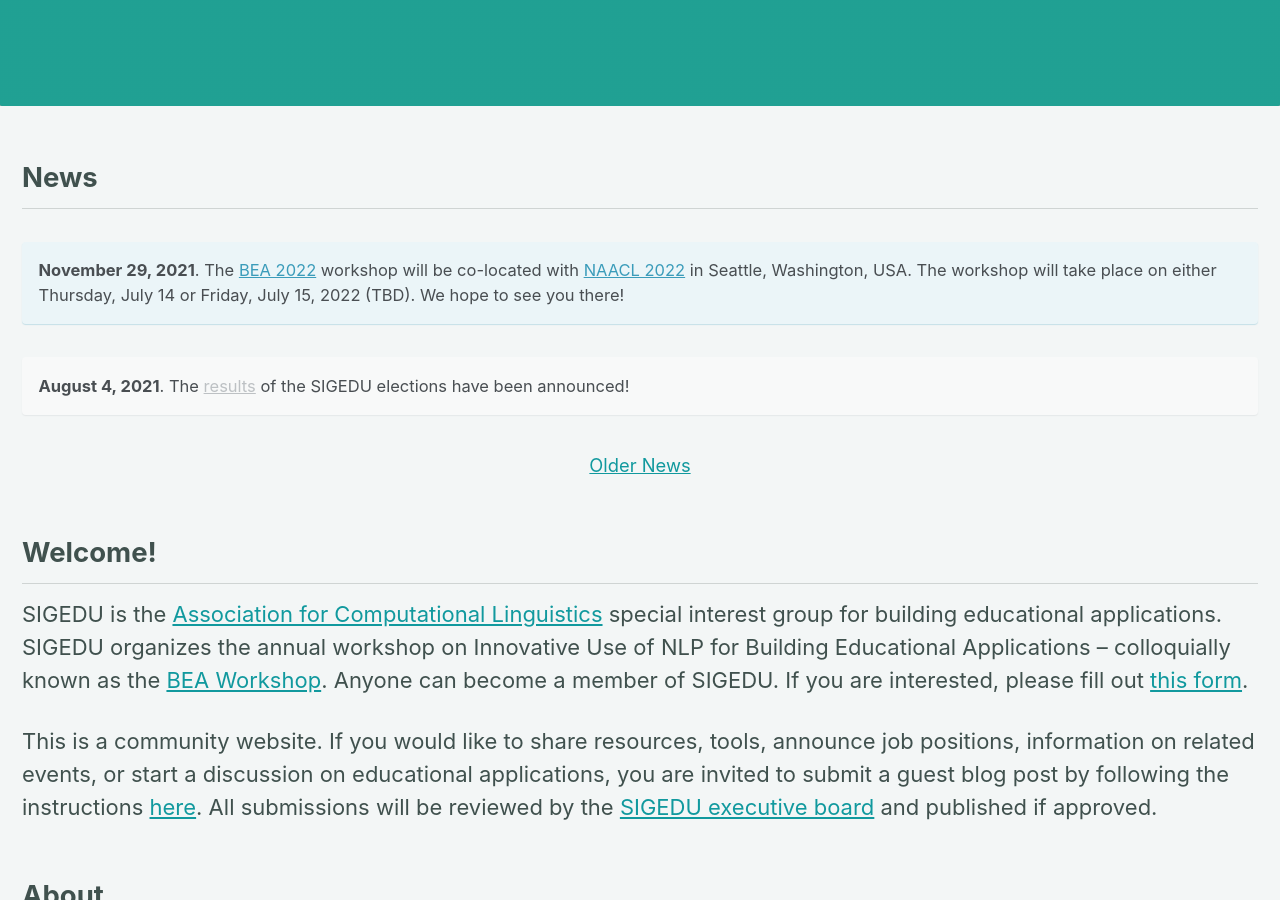
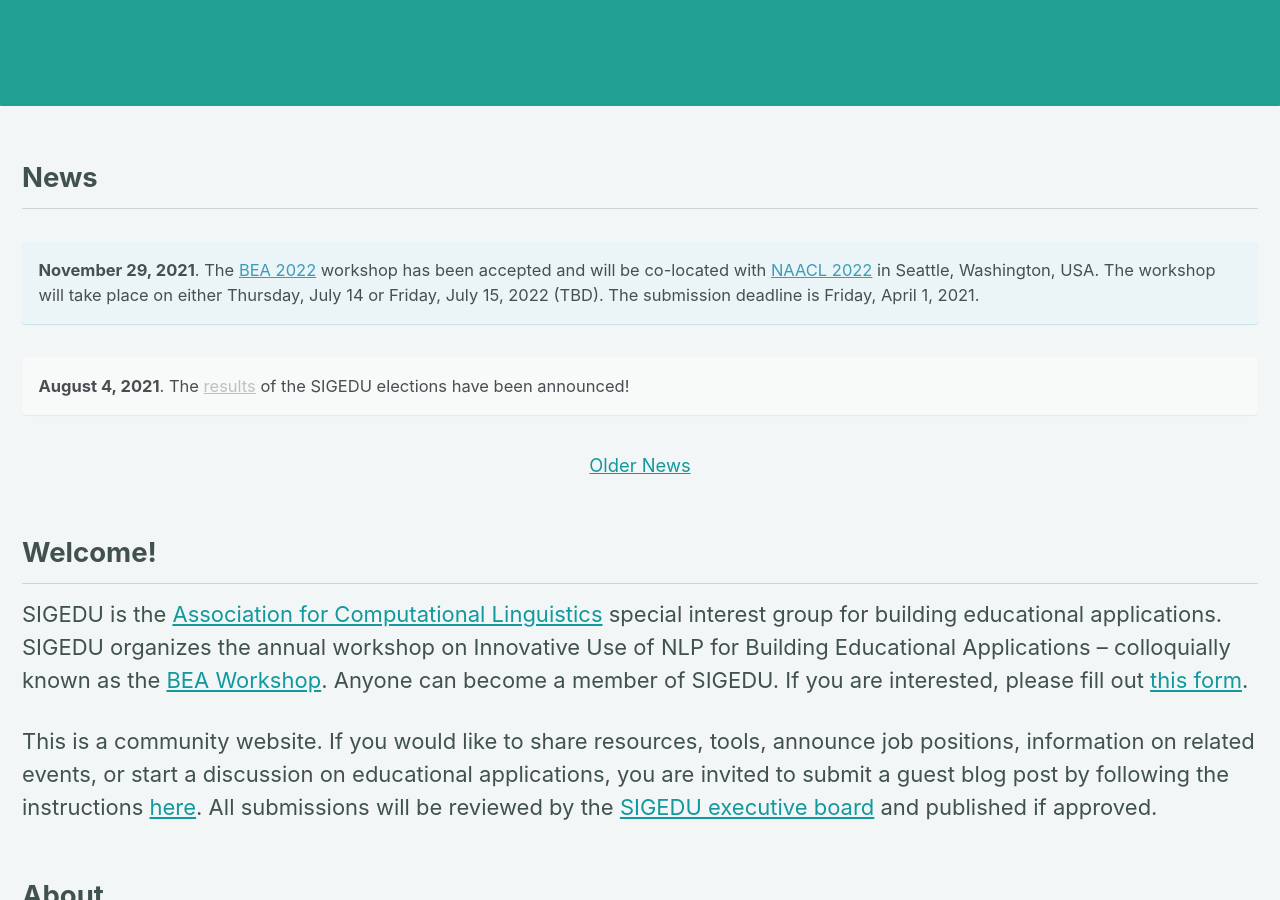
Before and after one commit to sigedu-org/website, a Jekyll site: the page built from _pages/home.md, in a window 1280 px wide and 900 px high, scrolled down 402 px. Built offline with Jekyll 4.4.1, drawn with Linux system fonts in a browser that asks for light colours; cached includes are drawn as plain includes; nearby versions of some CDN libraries.

Commit message:
Fixed URL to current BEA workshop page in home page

```diff
--- a/_pages/home.md
+++ b/_pages/home.md
@@ -10,7 +10,7 @@ excerpt: "Special Interest Group for Building Educational Applications<br/><br/>
 
 <h2>News</h2>
 
-**November 29, 2021**. The [BEA 2022](/bea/2022) workshop will be co-located with [NAACL 2022](https://2022.naacl.org/) in Seattle, Washington, USA. The workshop will take place on either Thursday, July 14 or Friday, July 15, 2022 (TBD). We hope to see you there!
+**November 29, 2021**. The [BEA 2022](/bea/current) workshop has been accepted and will be co-located with [NAACL 2022](https://2022.naacl.org/) in Seattle, Washington, USA. The workshop will take place on either Thursday, July 14 or Friday, July 15, 2022 (TBD). The submission deadline is Friday, April 1, 2021.
 {: .notice--info}
 
 **August 4, 2021**. The [results](/blog/election-results/) of the SIGEDU elections have been announced!
```
